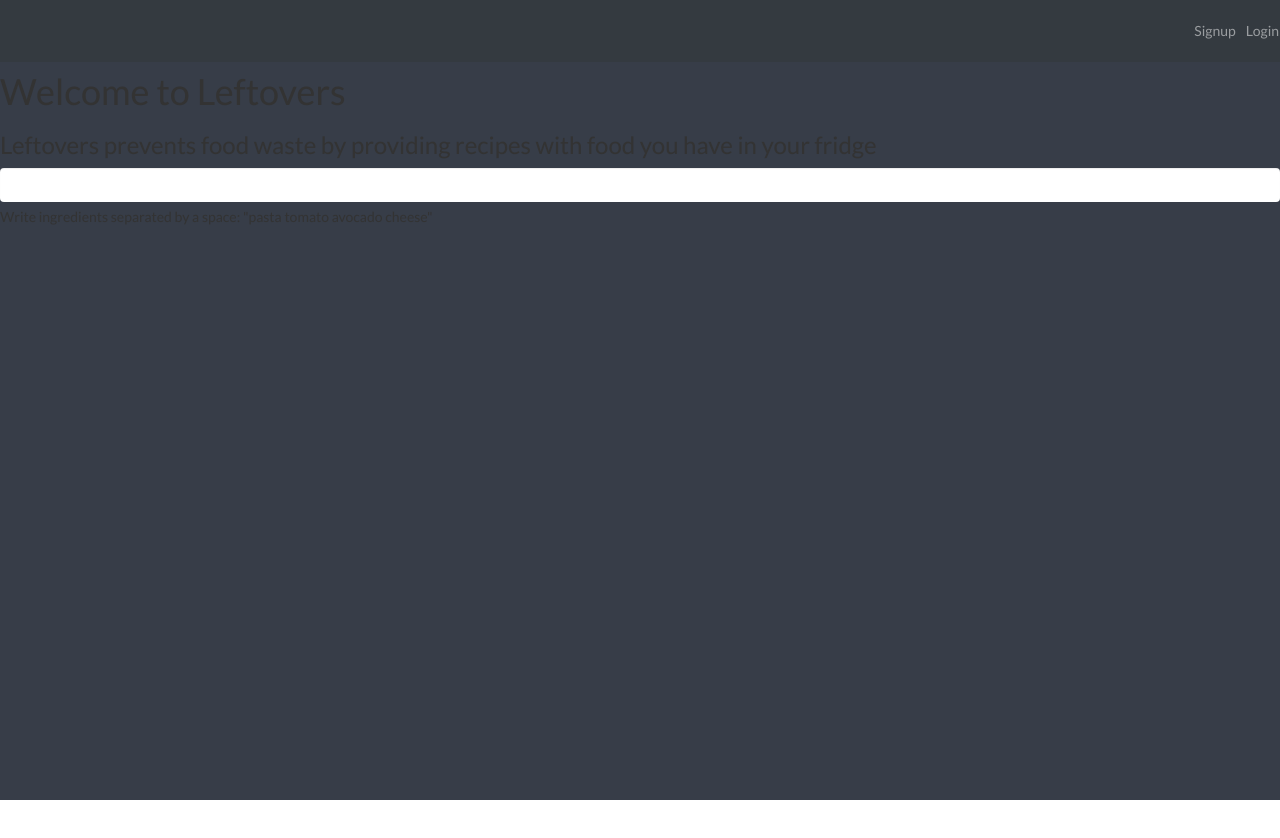
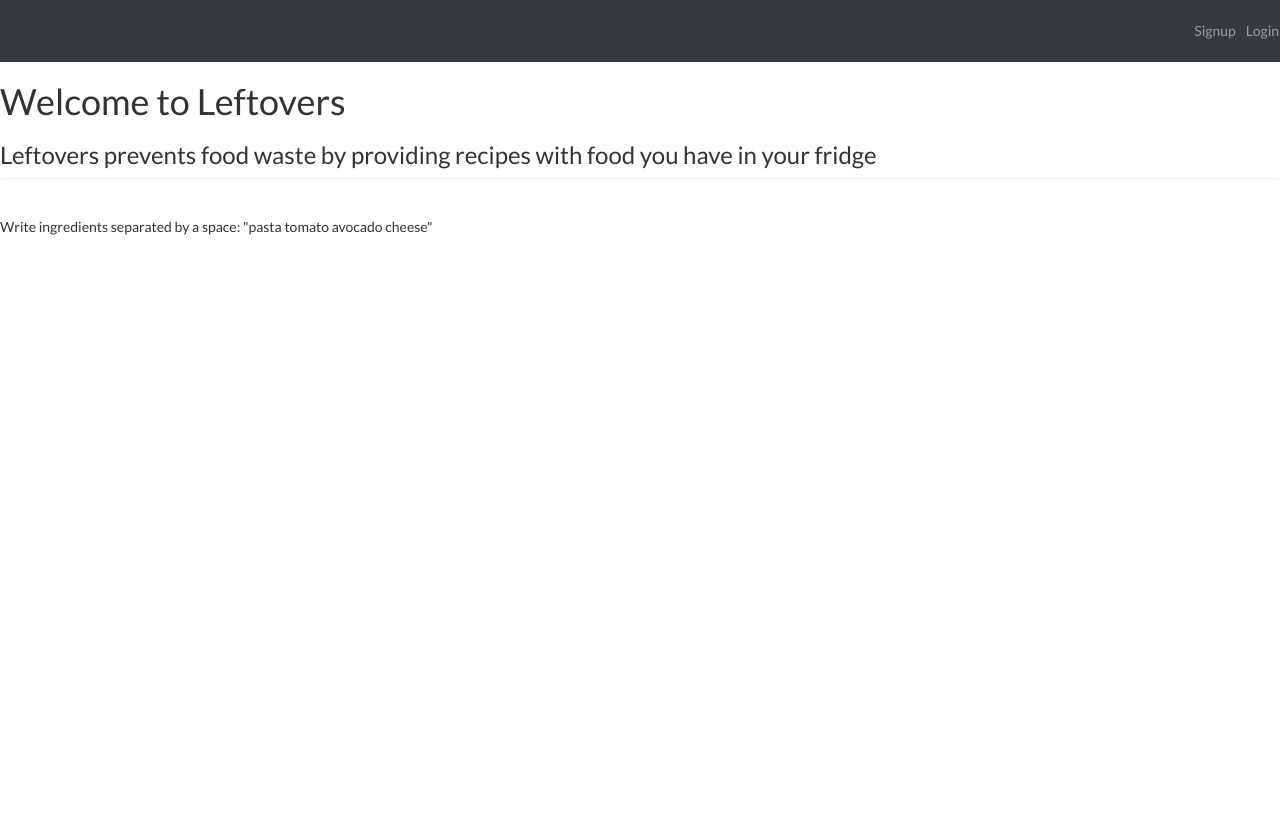
Before and after one commit to mark-drastrup/leftovers, a React (Create React App) app: page / in a window 1280 px wide. Shown: the top 838 px of the page. Before the commit the page ends 800 px from the top, so only its background shows below. Built offline with nearby package versions, Linux system fonts and the light colour scheme.

Commit message:
Updating landing page and foodlist after project refactor

```diff
--- a/src/App.css
+++ b/src/App.css
@@ -1,5 +1,5 @@
 .App {
-  background-color: #373d48;
+  /* background-color: #373d48; */
   min-height: 100vh;
   height: 100%;
 }
@@ -46,19 +46,13 @@
 .navbar {
   display: flex;
   justify-content: flex-end;
-  background-color: #fff;
-  margin-right: -15px;
-  margin-left: -15px;
+  border-radius: 0px;
+  margin-bottom: 0;
 }
 
-.navbar p {
-  font-size: 16px;
-  margin-left: 10px;
-  cursor: pointer;
-}
-
-.hero__searchbar {
-  margin-top: -10px;
+.landingpage {
+  margin-right: 15px;
+  margin-left: 15px;
 }
 
 .search__input {
--- a/src/App.js
+++ b/src/App.js
@@ -9,7 +9,7 @@ function App() {
   return (
     <div className="App">
       <Container fluid="true">
-        <Row className="vh-100">
+        <Row className="vh-100 no-gutters">
           <Col md={12}>
             <Navbar />
             <Main />
--- a/src/components/LandingPage.jsx
+++ b/src/components/LandingPage.jsx
@@ -6,7 +6,7 @@ import { Container, Row } from "react-bootstrap";
 const LandingPage = props => {
   return (
     <>
-      <div className="hero__searchbar">
+      <div className="landingpage h-100">
         <h1>Welcome to Leftovers</h1>
         <h3>
           Leftovers prevents food waste by providing recipes with food you have
```
